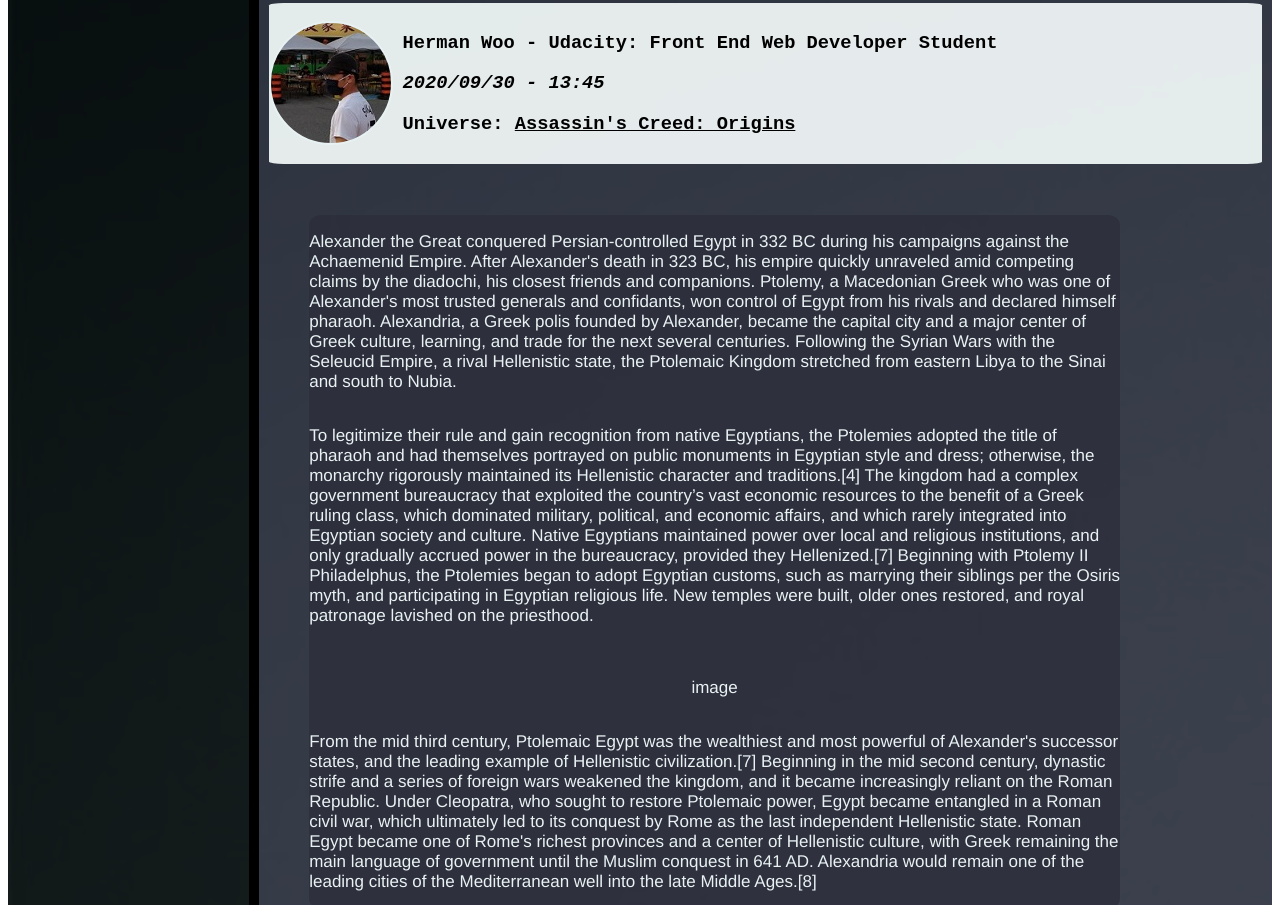
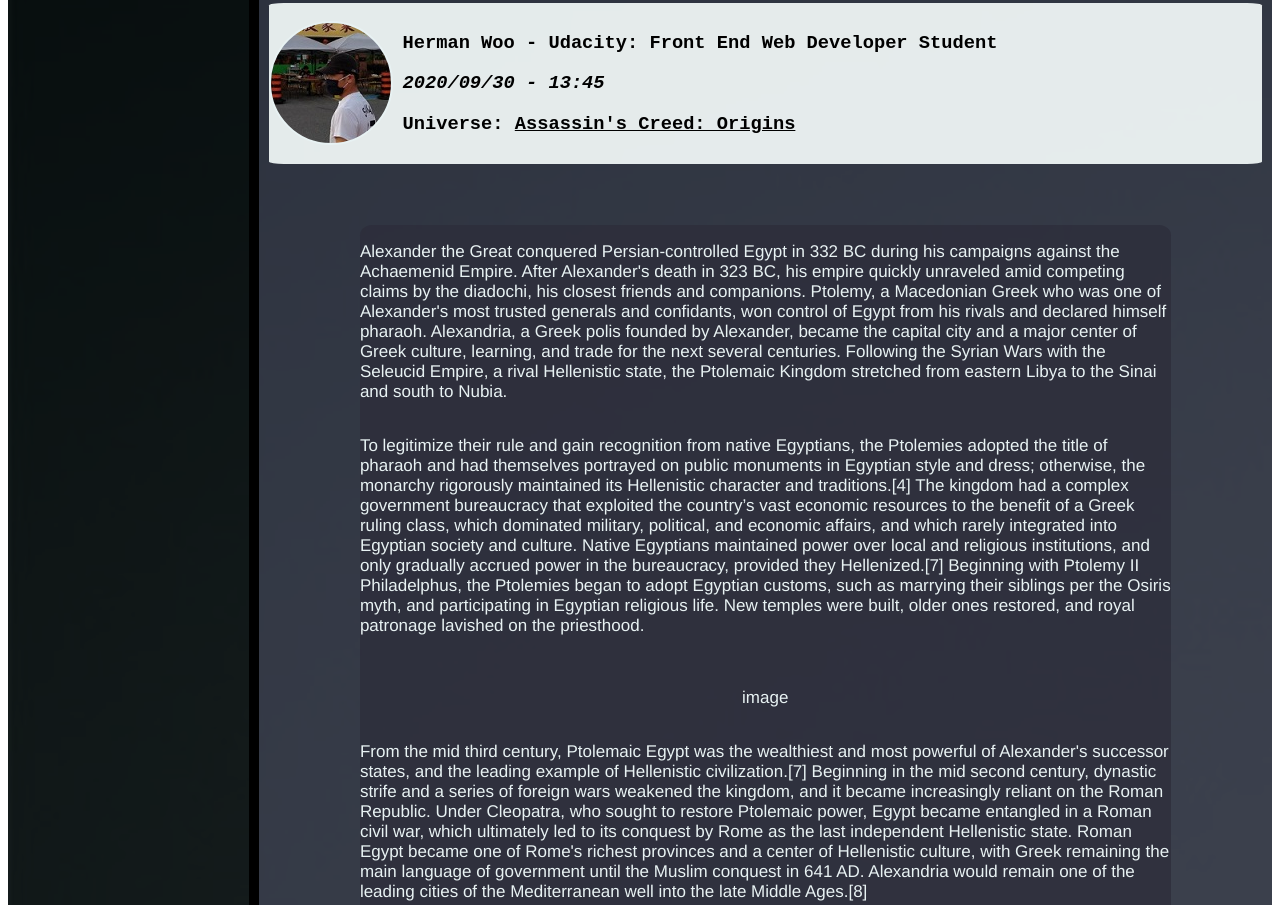
Before and after one commit to herman-woo/Cities, a plain HTML site: page Egypt.html in a window 1280 px wide. Shown: the part 715-1620 px from the top of the page. Drawn offline with Linux system fonts and the light colour scheme.

Commit message:
Changed responsive action

```diff
--- a/Egypt.html
+++ b/Egypt.html
@@ -31,6 +31,7 @@
                     <h3>Universe: <u>Assassin's Creed: Origins</u></h3>
                 </div>
             </div>
+            <div class="workplace">
                 <div class="article box">
                     <p>
                         Alexander the Great conquered Persian-controlled Egypt in 332 BC during his campaigns against the
@@ -149,6 +150,8 @@
                         the late Middle Ages.[8]
                     </p>
                 </div>
+            </div>
+
             <div class="author box">
                 <a href="./index.html">
                     <div class="avatar2 box"></div>
--- a/css/blogstyle.css
+++ b/css/blogstyle.css
@@ -5,18 +5,23 @@
 
 .container{
     display: flex;
-    flex-direction: row;
-    justify-content: space-evenly;
+    flex-direction: column;
+<!-- /*    align-items: center;*/
 }
 
 .sidebar{
-    width: 300px;
+    width: 100%;
     border-right: 10px solid black;
+
 }
 
 .content{
     width: 100%;
     background-color: rgba(44, 44, 58, 0.87);
+    display: flex;
+    flex-direction: column;
+    justify-content: center;
+
 }
 
 .banner{
@@ -68,7 +73,13 @@ p{
     font-family: 'Franklin Gothic Medium', 'Arial Narrow', Arial, sans-serif;
     font-size: 17px;
 }
-
+.workplace{
+    text-align: center;
+    display: flex;
+    flex-direction: column;
+    justify-content: center;
+    align-items: center;
+}
 .article{
     border-radius: 1.5%;
     display: flex;
@@ -76,6 +87,7 @@ p{
     width: 80%;
     justify-content: center;
     align-items: center;
+    text-align: left;
     margin: 5%;
     background-color: rgba(44, 44, 58, 0.75);
 }
@@ -126,6 +138,34 @@ p{
     margin: 10px;
     color: black;
 }
+
+@media(min-width:1000px) and (max-width:1500px){
+    h1{
+        font-size: 80px;
+    }
+    .sidebar{
+        width: 300px;
+        border-right: 10px solid black;
+
+    }
+    .container{
+        display: flex;
+        flex-direction: row;
+        justify-content: space-between;
+        align-items: space-between;
+    }
+
+
+
+
+
+
+}
+
+
+
+
+
 @media(min-width:1501px){
         .content{
 
@@ -134,12 +174,7 @@ p{
             font-size: 80px;
             text-align: left;
         }
-        h3{
-            font-size: 35px;
-        }
-        h3{
-            font-size: 35px;
-        }
+
         .avatar{
             width: 160px;
             height: 160px;
```
Lines whose indentation alone changed are shown as unchanged.
